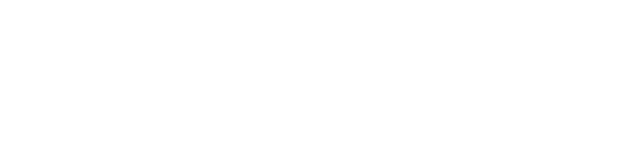
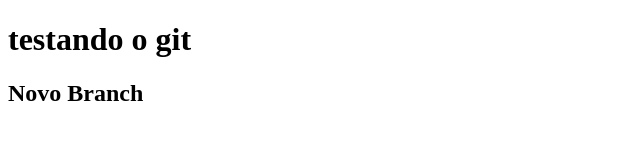
Before and after one commit to cudemacaco75985/aula05, a plain HTML site: page index.html in a window 1280 px wide. Shown: the whole page, without its empty margins (0-640 px from the left). Drawn offline with Linux system fonts and the light colour scheme.

Commit message:
branch
branch

```diff
--- a/index.html
+++ b/index.html
@@ -6,8 +6,8 @@
 
     <body>
 
-        <h1></h1>
-
+        <h1>testando o git</h1>
+        <h2>Novo Branch</h2>
     </body>
 
     </head>
```
